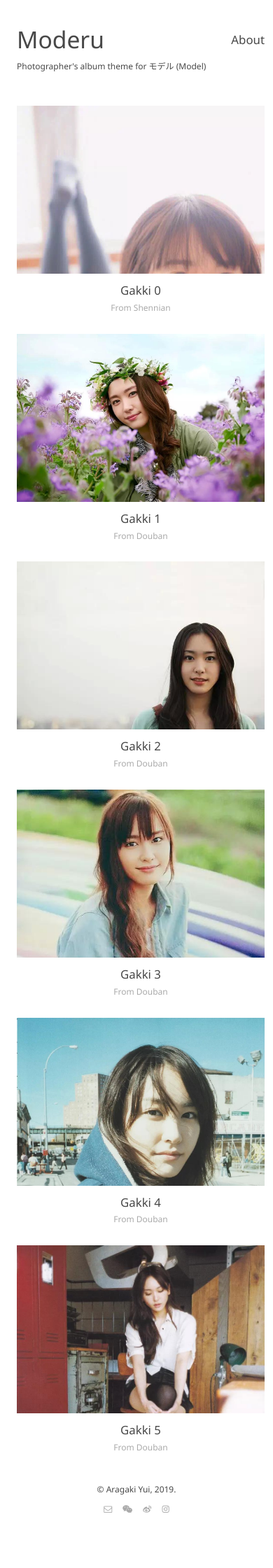
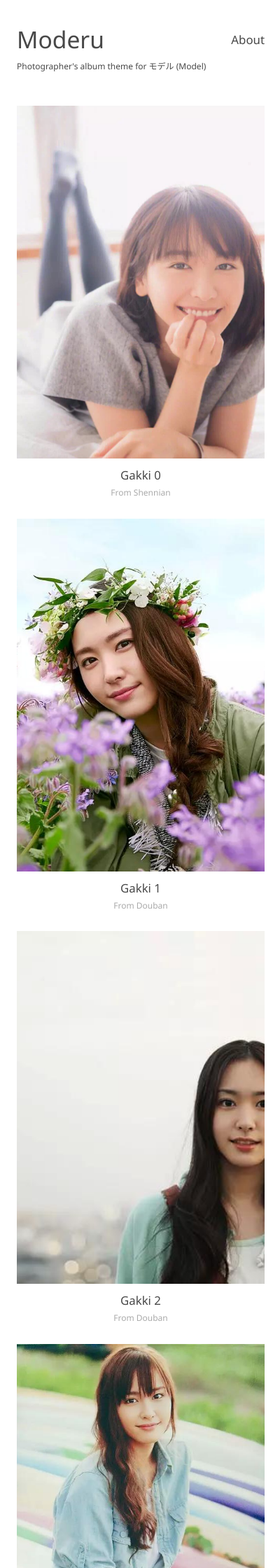
Before and after one commit to crispgm/moderu, a Jekyll site: the page built from index.html, in a window 390 px wide. Shown: the top 2240 px of the page at 70% size. Built offline with Jekyll 4.4.1, drawn with Linux system fonts in a browser that asks for light colours; some web fonts are replaced; before the commit the page ends 2177 px from its top, so only the background shows below that.

Commit message:
More responsive

```diff
--- a/_sass/_pic.scss
+++ b/_sass/_pic.scss
@@ -33,7 +33,7 @@
 
 .pic-holder {
   background-size: cover;
-  background-position: top center;
+  background-position: center center;
   background-repeat: no-repeat;
   height: 24rem;
   width: 24rem;
@@ -56,7 +56,20 @@
   display: none;
 }
 
-@media (max-width: $breakpoint) {
+@media (max-width: 54rem) {
+  .pic-overlay {
+    line-height: 20rem;
+    width: 50%;
+    height: 20rem;
+  }
+
+  .pic-holder {
+    width: 50;
+    height: 20rem;
+  }
+}
+
+@media (max-width: 42rem) {
   .pic-container {
     display: block;
     margin: 0 auto;
@@ -66,7 +79,6 @@
   }
 
   .pic {
-    height: auto;
     width: 100%;
     margin: 0 0 1rem;
     padding: 0 1rem;
@@ -80,26 +92,20 @@
     text-align: center;
   }
 
+  .pic-overlay {
+    height: 42rem;
+    line-height: 42rem;
+    width: 100%;
+  }
+
   .pic-holder {
+    height: 42rem;
     width: 100%;
-    height: 20rem;
-    background-size: cover;
-    background-position: top center;
-    background-repeat: no-repeat;
   }
 
   .pic-seperator {
     display: block;
     padding-bottom: 1rem;
-
-    hr {
-      border-top: solid #eee 1px;
-      border-bottom: none;
-      border-left: none;
-      border-right: none;
-      color: #eee;
-      width: 1rem;
-    }
   }
 
   .pic:last-child .pic-seperator {
```
